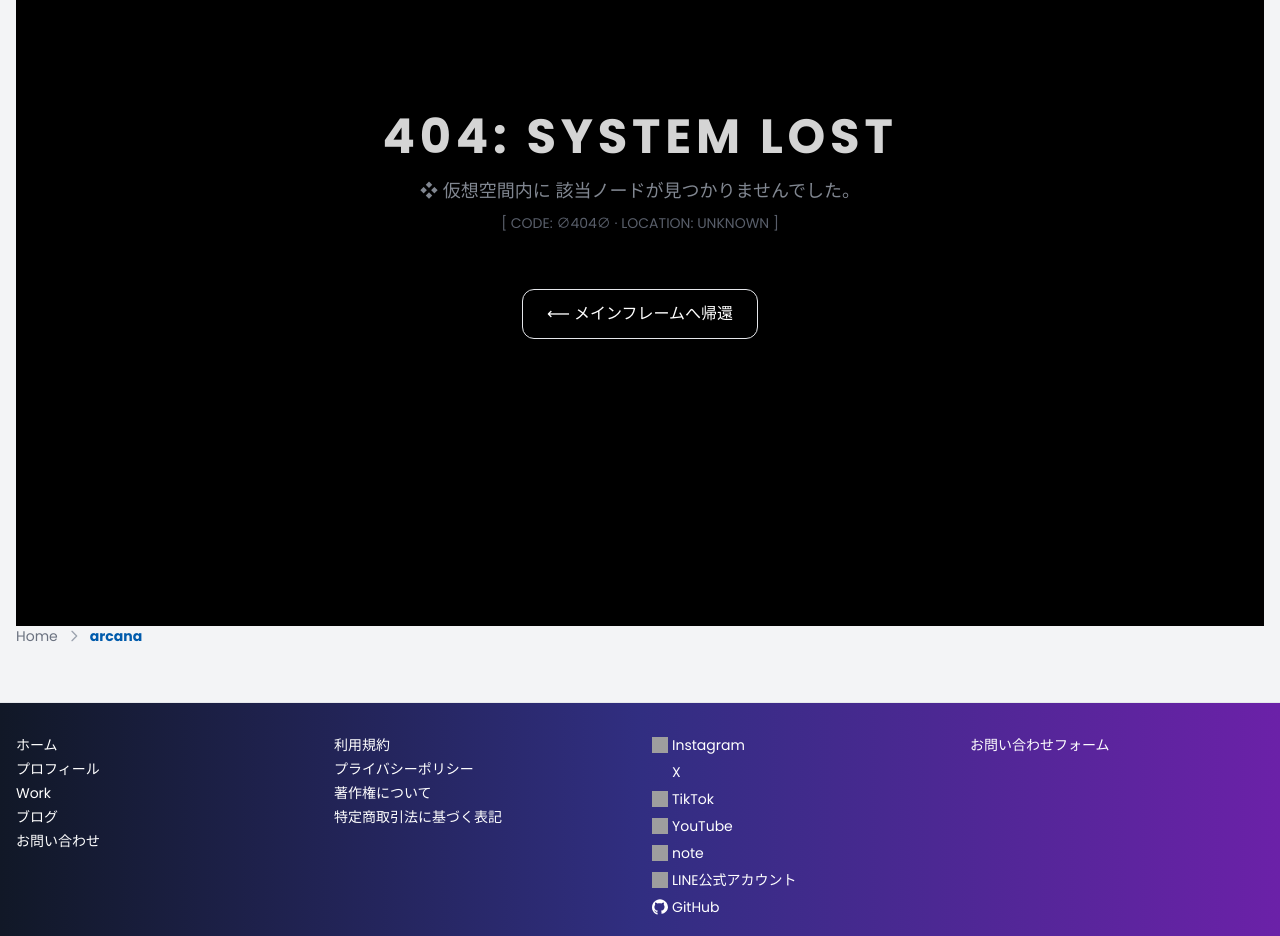
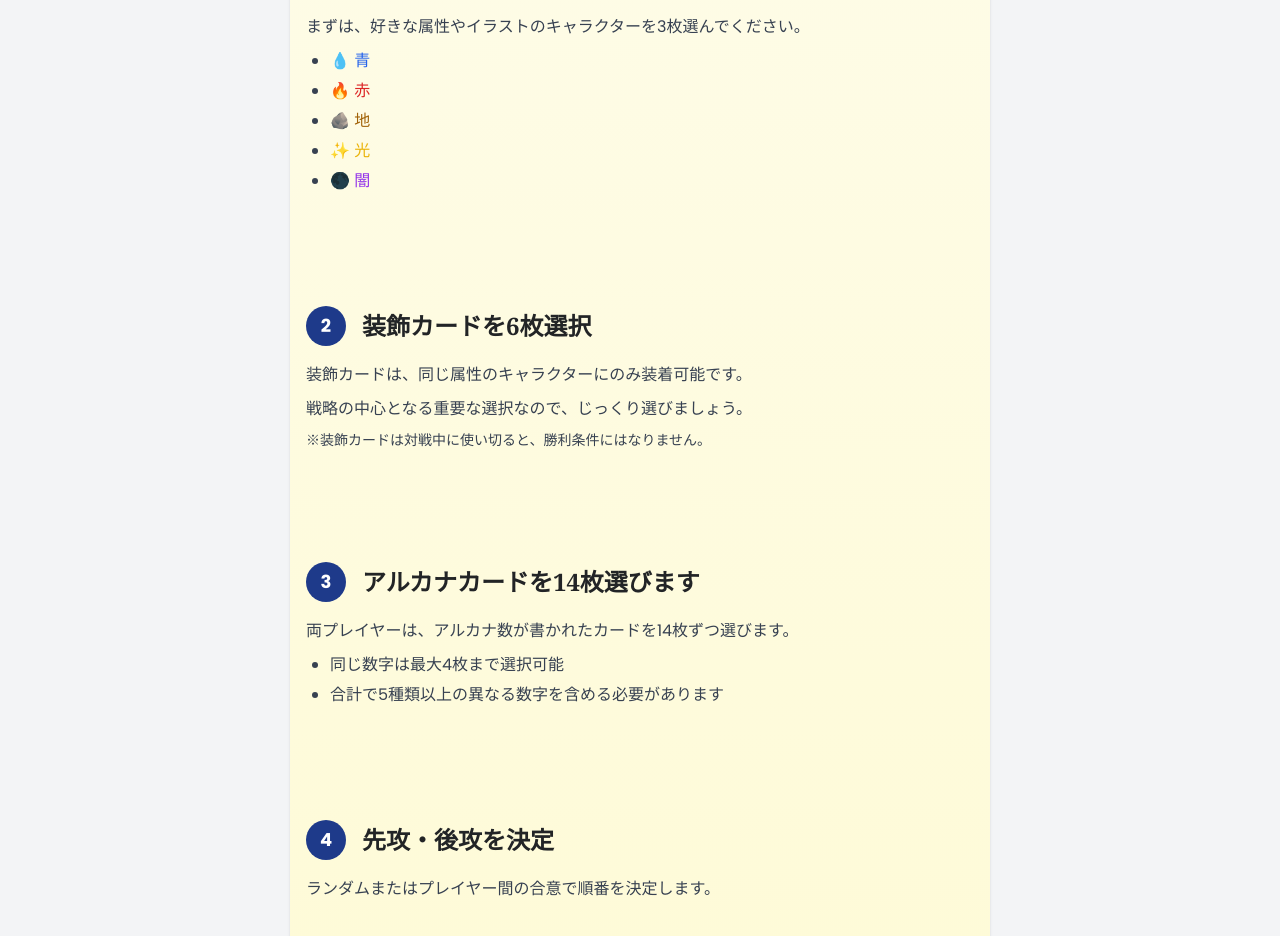
Before and after one commit to maruyamamasaya/Portfolio, a Next.js app: page /arcana in a window 1280 px wide. Before the commit this address had no page. Shown: the part 361-1297 px from the top of the page. Built offline with nearby package versions, Linux system fonts and the light colour scheme; grey boxes are pictures that could not be loaded.

Commit message:
Add Arcana TCG special page

```diff
--- /dev/null
+++ b/src/app/arcana/page.tsx
@@ -0,0 +1,126 @@
+import ScrollFadeIn from '../components/ScrollFadeIn';
+import { Metadata } from 'next';
+
+export const metadata: Metadata = {
+  title: 'アルカナ公式 TCGカード 特設ページ',
+};
+
+interface Step {
+  title: string;
+  description: JSX.Element;
+}
+
+const steps: Step[] = [
+  {
+    title: 'キャラクターを選びましょう',
+    description: (
+      <>
+        <p>まずは、好きな属性やイラストのキャラクターを3枚選んでください。</p>
+        <ul className="list-disc ml-6 space-y-1">
+          <li><span title="防御に優れ、安定した戦い方が可能" className="text-blue-600">💧 青</span></li>
+          <li><span title="攻撃力が高く、積極的に攻めるスタイル" className="text-red-600">🔥 赤</span></li>
+          <li><span title="状況に応じた柔軟な対応が可能" className="text-yellow-700">🪨 地</span></li>
+          <li><span title="特殊な戦法でトリッキーな勝利も可能" className="text-yellow-500">✨ 光</span></li>
+          <li><span title="相手にプレッシャーを与える持久戦型" className="text-purple-600">🌑 闇</span></li>
+        </ul>
+      </>
+    ),
+  },
+  {
+    title: '装飾カードを6枚選択',
+    description: (
+      <>
+        <p>装飾カードは、同じ属性のキャラクターにのみ装着可能です。</p>
+        <p>戦略の中心となる重要な選択なので、じっくり選びましょう。</p>
+        <p className="text-sm">※装飾カードは対戦中に使い切ると、勝利条件にはなりません。</p>
+      </>
+    ),
+  },
+  {
+    title: 'アルカナカードを14枚選びます',
+    description: (
+      <>
+        <p>両プレイヤーは、アルカナ数が書かれたカードを14枚ずつ選びます。</p>
+        <ul className="list-disc ml-6 space-y-1">
+          <li>同じ数字は最大4枚まで選択可能</li>
+          <li>合計で5種類以上の異なる数字を含める必要があります</li>
+        </ul>
+      </>
+    ),
+  },
+  {
+    title: '先攻・後攻を決定',
+    description: <p>ランダムまたはプレイヤー間の合意で順番を決定します。</p>,
+  },
+  {
+    title: 'バトル開始前：コインを3枚積む儀式',
+    description: <p>この儀式をもって、対戦が正式に始まります。</p>,
+  },
+  {
+    title: 'キャラの配置と装飾アクション',
+    description: (
+      <>
+        <p>先攻プレイヤーが攻撃キャラを場に出します。</p>
+        <p>後攻プレイヤーは、それを受ける防御キャラを出します。</p>
+        <p>それぞれ、対応する装飾カードで支援することができます。</p>
+      </>
+    ),
+  },
+  {
+    title: 'アルカナ対決！',
+    description: (
+      <>
+        <p>アルカナをシャッフルし、山札の一番上を引きます。</p>
+        <p>数値に基づいて、攻撃・防御の結果が決まります。</p>
+        <p>さらに、特定属性の特殊効果が発動する場合もあります：</p>
+        <ul className="list-disc ml-6 space-y-1">
+          <li><span className="text-yellow-500">✨ 光</span>：特殊効果で形勢逆転も</li>
+          <li><span className="text-purple-600">🌑 闇</span>：相手の手札を破壊できる可能性も</li>
+        </ul>
+      </>
+    ),
+  },
+  {
+    title: '使用済みカードの管理',
+    description: (
+      <p>
+        使用した装飾カード・破壊されたキャラ・使い切ったアルカナは再使用不可となり、ゲームから除外されます。
+      </p>
+    ),
+  },
+  {
+    title: '後攻プレイヤーのターンに移行',
+    description: <p>先ほどと同様に、攻防を交代して進行します。</p>,
+  },
+  {
+    title: '戦闘の特記事項',
+    description: (
+      <ul className="list-disc ml-6 space-y-1">
+        <li>攻撃に失敗しても、攻撃キャラは場に残ります</li>
+        <li>防御が成功しても、相手キャラは破壊されません</li>
+        <li>防御成功時は、次のターンでキャラ交代が可能です</li>
+      </ul>
+    ),
+  },
+];
+
+export default function ArcanaPage() {
+  return (
+    <div className="max-w-[700px] mx-auto p-4 space-y-12 bg-gradient-to-b from-yellow-50 to-yellow-100 rounded-lg shadow">
+      <h1 className="text-3xl font-extrabold text-center mb-4 font-serif">アルカナ公式 TCGカード 特設ページ</h1>
+      {steps.map((step, i) => (
+        <ScrollFadeIn key={i} as="section" className="space-y-4 py-8">
+          <div className="flex items-center space-x-4">
+            <span className="w-10 h-10 rounded-full bg-blue-900 text-white flex items-center justify-center text-lg font-bold">
+              {i + 1}
+            </span>
+            <h2 className="text-2xl font-bold font-serif">{step.title}</h2>
+          </div>
+          <div className="leading-relaxed space-y-2 text-gray-700 dark:text-gray-200">
+            {step.description}
+          </div>
+        </ScrollFadeIn>
+      ))}
+    </div>
+  );
+}
```
